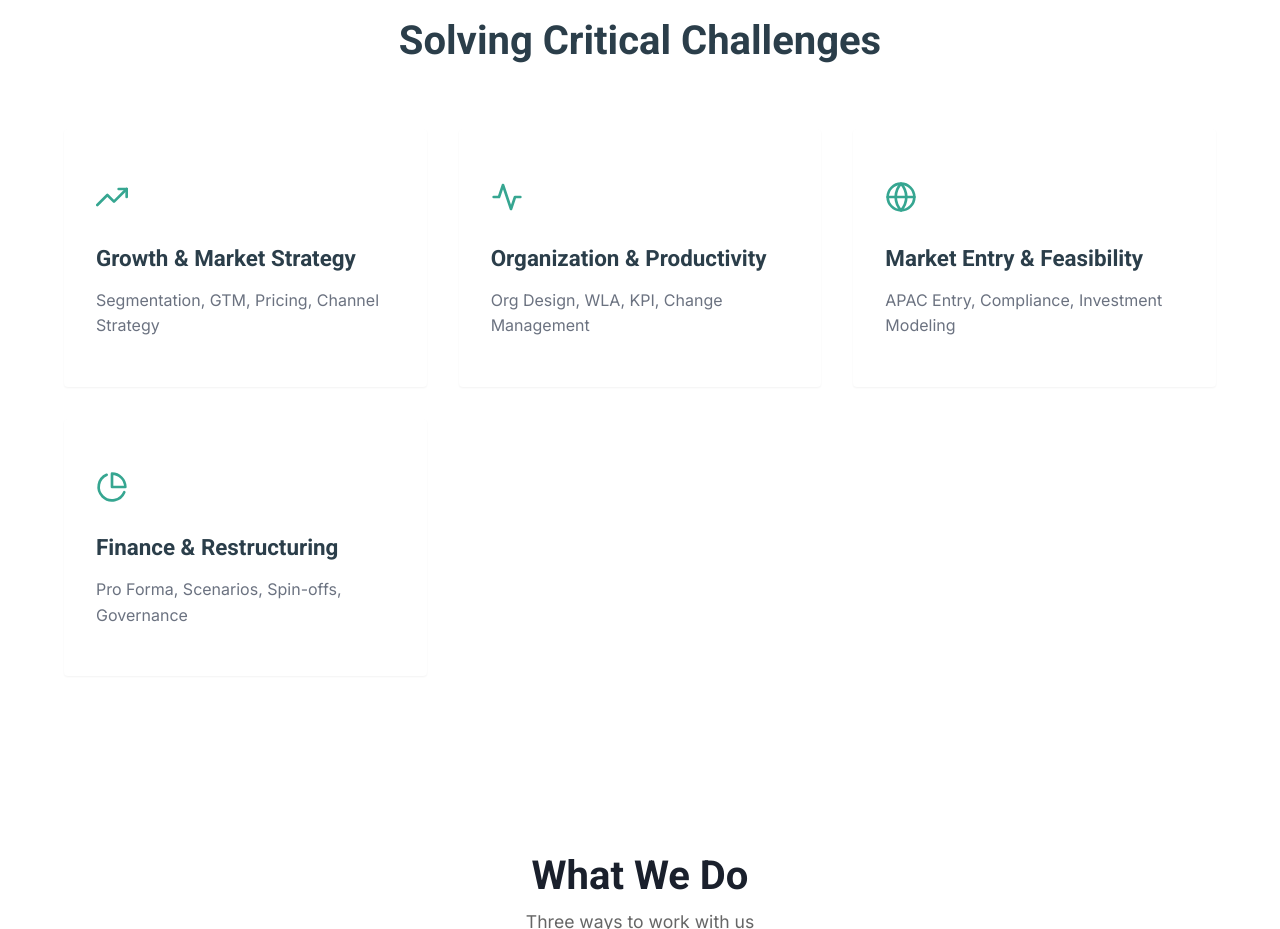
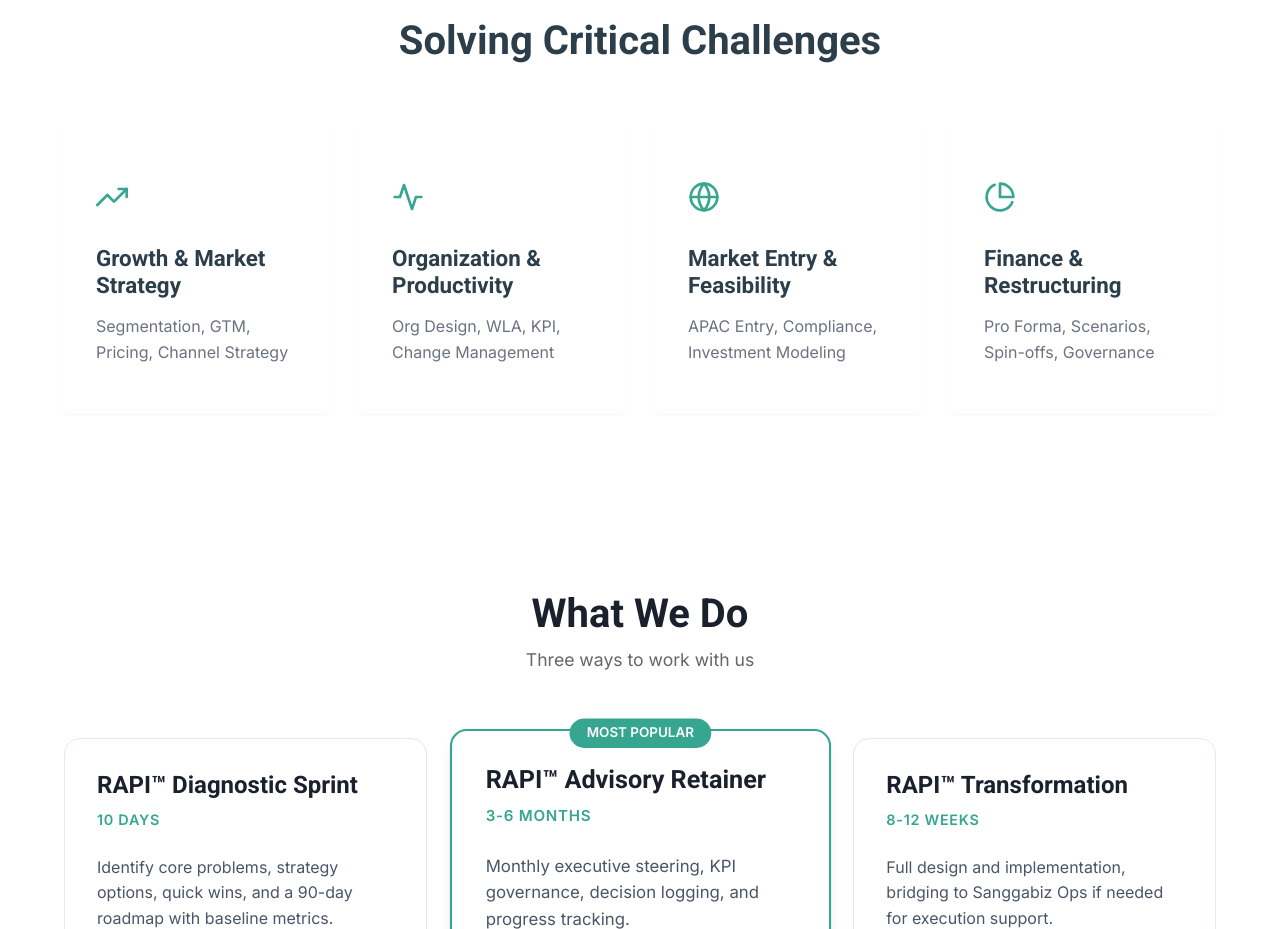
Before and after one commit to yogasamsu/sangga-consulting, a Next.js app: page /en in a window 1280 px wide. Shown: the part 1760-2689 px from the top of the page. Built offline with nearby package versions, Linux system fonts and the light colour scheme.

Commit message:
Update page.module.css

```diff
--- a/src/app/[lang]/page.module.css
+++ b/src/app/[lang]/page.module.css
@@ -24,8 +24,20 @@
 
 .grid {
     display: grid;
-    grid-template-columns: repeat(auto-fit, minmax(300px, 1fr));
+    grid-template-columns: 1fr;
     gap: 2rem;
+}
+
+@media (min-width: 640px) {
+    .grid {
+        grid-template-columns: repeat(2, 1fr);
+    }
+}
+
+@media (min-width: 1024px) {
+    .grid {
+        grid-template-columns: repeat(4, 1fr);
+    }
 }
 
 .card {
```
